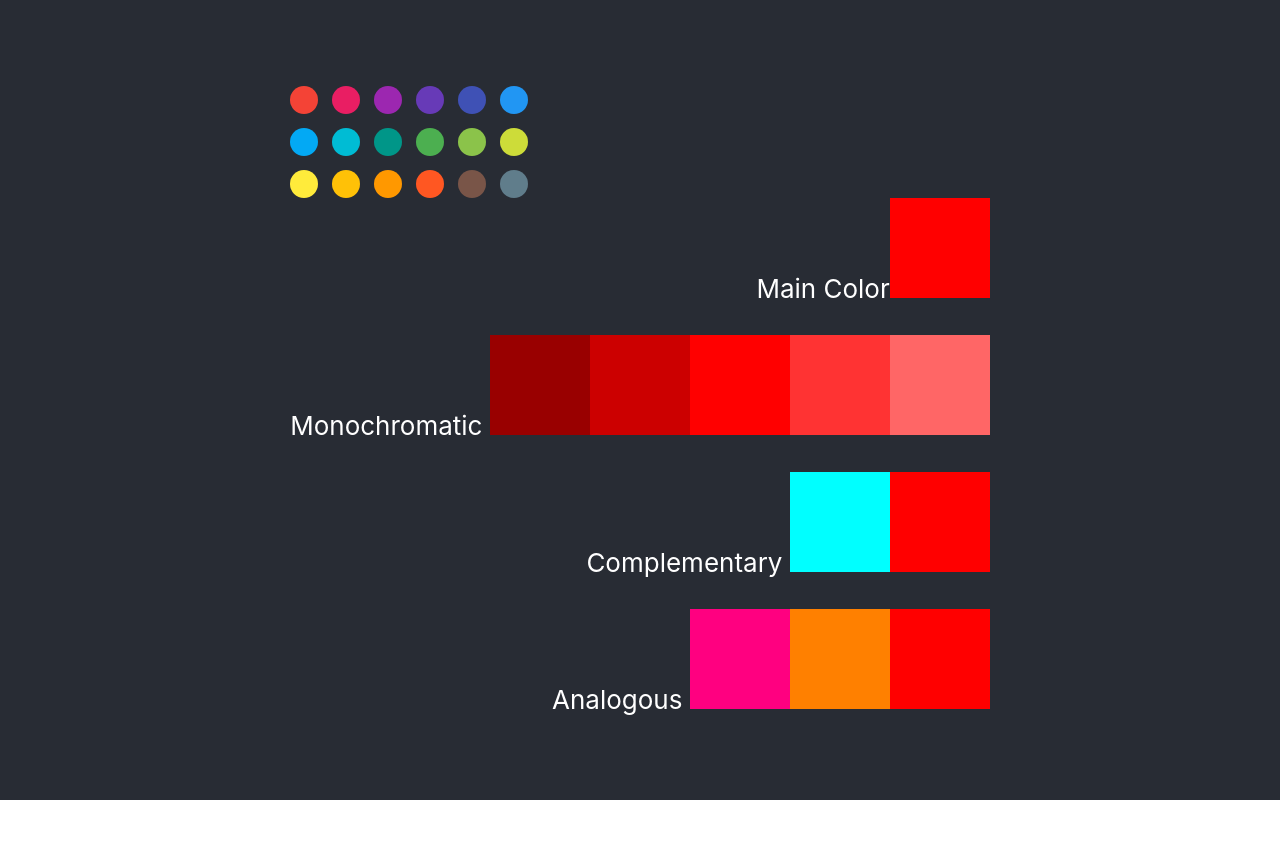
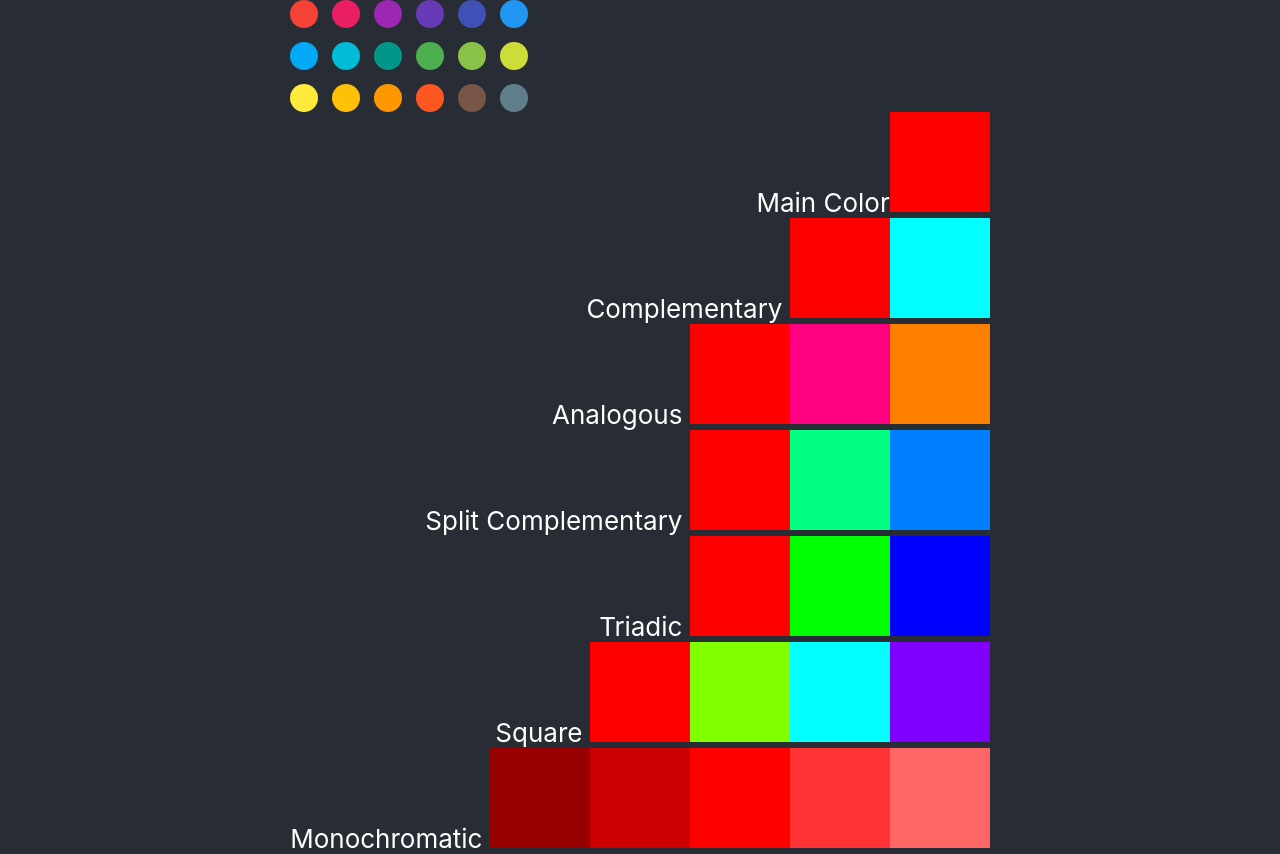
Before and after one commit to LuoKevin/color-calculator, a React (Create React App) app: page / in a window 1280 px wide. Before the commit the page ends 800 px from the top, so only its background shows below. Built offline with nearby package versions, Linux system fonts and the light colour scheme.

Commit message:
split comp, triadic, square colors

```diff
--- a/src/color/calculators/ColorCalc.ts
+++ b/src/color/calculators/ColorCalc.ts
@@ -1,9 +1,15 @@
 import analColors from './analColors'
 import compColor from './compColor'
 import monoColors from './monoColors'
+import splitCompColors from './splitCompColors'
+import triadicColors from './triadicColors'
+import squareColors from './squareColors'
 
 export default class ColorCalc {
     compColor = compColor
     analColors = analColors
     monoColors = monoColors
+    splitCompColors = splitCompColors
+    triadicColors = triadicColors
+    squareColors = squareColors
 }
--- /dev/null
+++ b/src/color/calculators/splitCompColors.ts
@@ -0,0 +1,11 @@
+import { hexToHsl, hslToHex } from "../converters/Equations";
+
+export default function splitCompColors(hex: string): string[] {
+    const [h, s, l] = hexToHsl(hex);
+
+    // Split-Complementary colors (base ± 150°)
+    const color1 = (h + 150) % 360;
+    const color2 = (h - 150 + 360) % 360;
+
+    return [hex, hslToHex(color1, s, l), hslToHex(color2, s, l)];
+}
--- /dev/null
+++ b/src/color/calculators/squareColors.ts
@@ -0,0 +1,12 @@
+import { hexToHsl, hslToHex } from "../converters/Equations";
+
+export default function squareColors(hex: string): string[] {
+    const [h, s, l] = hexToHsl(hex);
+
+    // Square colors (base, +90°, +180°, +270°)
+    const color1 = (h + 90) % 360;
+    const color2 = (h + 180) % 360;
+    const color3 = (h + 270) % 360;
+
+    return [hex, hslToHex(color1, s, l), hslToHex(color2, s, l), hslToHex(color3, s, l)];
+}
--- /dev/null
+++ b/src/color/calculators/triadicColors.ts
@@ -0,0 +1,11 @@
+import { hexToHsl, hslToHex } from "../converters/Equations";
+
+export default function triadicColors(hex: string): string[] {
+    const [h, s, l] = hexToHsl(hex);
+
+    // Triadic colors (base ± 120°)
+    const color1 = (h + 120) % 360;
+    const color2 = (h - 120 + 360) % 360;
+
+    return [hex, hslToHex(color1, s, l), hslToHex(color2, s, l)];
+}
--- a/src/color/components/ColorViewer.tsx
+++ b/src/color/components/ColorViewer.tsx
@@ -7,21 +7,28 @@ function ColorViewer(colorWheel: ColorWheel) {
         display: 'flex',
         justifyContent: 'flex-end'
     }
-    let mainColor = colorWheel.mainColor;
     return (
         <div>
-            <div style={viewerStyle}>{RowMultDisplay("Main Color", [mainColor])}</div>
-            <br/>
+            <div style={viewerStyle}>
+                {RowMultDisplay("Main Color", [colorWheel.mainColor])}
+            </div>
+            <div style={viewerStyle}>
+                {RowMultDisplay("Complementary ", colorWheel.complementaryColor)}
+            </div>
+            <div style={viewerStyle}>
+                {RowMultDisplay("Analogous ", colorWheel.analogousColors)}
+            </div>
+            <div style={viewerStyle}>
+                {RowMultDisplay("Split Complementary ", colorWheel.splitComplementaryColors)}
+            </div>
+            <div style={viewerStyle}>
+                {RowMultDisplay("Triadic ", colorWheel.triadicColors)}
+            </div>
+            <div style={viewerStyle}>
+                {RowMultDisplay("Square ", colorWheel.squareColors)}
+            </div>
             <div style={viewerStyle}>
                 {RowMultDisplay("Monochromatic ", colorWheel.monochromaticColors)}
-            </div>
-            <br/>
-            <div style={viewerStyle}>
-                {RowMultDisplay("Complementary ", [colorWheel.complementaryColor, mainColor])}
-            </div>
-            <br/>
-            <div style={viewerStyle}>
-                {RowMultDisplay("Analogous ", colorWheel.analogousColors.concat(mainColor))}
             </div>
         </div>
     )
--- a/src/color/interfaces/ColorWheel.ts
+++ b/src/color/interfaces/ColorWheel.ts
@@ -4,20 +4,29 @@ const colCalc = new ColorCalc()
 
 export default interface ColorWheel {
     mainColor: string;
-    complementaryColor: string;
+    complementaryColor: string[];
     analogousColors: string[];
     monochromaticColors: string[];
+    splitComplementaryColors: string[];
+    triadicColors: string[];
+    squareColors: string[];
 }
 
 export class ColorWheelProvider implements ColorWheel {
     constructor(color: string) {
         this.mainColor = color
-        this.complementaryColor = colCalc.compColor(color)
-        this.analogousColors = colCalc.analColors(color)
+        this.complementaryColor = [color].concat(colCalc.compColor(color))
+        this.analogousColors = [color].concat(colCalc.analColors(color))
         this.monochromaticColors = colCalc.monoColors(color)
+        this.splitComplementaryColors = colCalc.splitCompColors(color)
+        this.triadicColors = colCalc.triadicColors(color)
+        this.squareColors = colCalc.squareColors(color)
     }
     mainColor: string
-    complementaryColor: string
+    complementaryColor: string[]
     analogousColors: string[]
     monochromaticColors: string[]
+    splitComplementaryColors: string[]
+    triadicColors: string[]
+    squareColors: string[]
 }
```
Also changed, not shown: src/color/converters/Equations.ts (line endings or trailing spaces).
